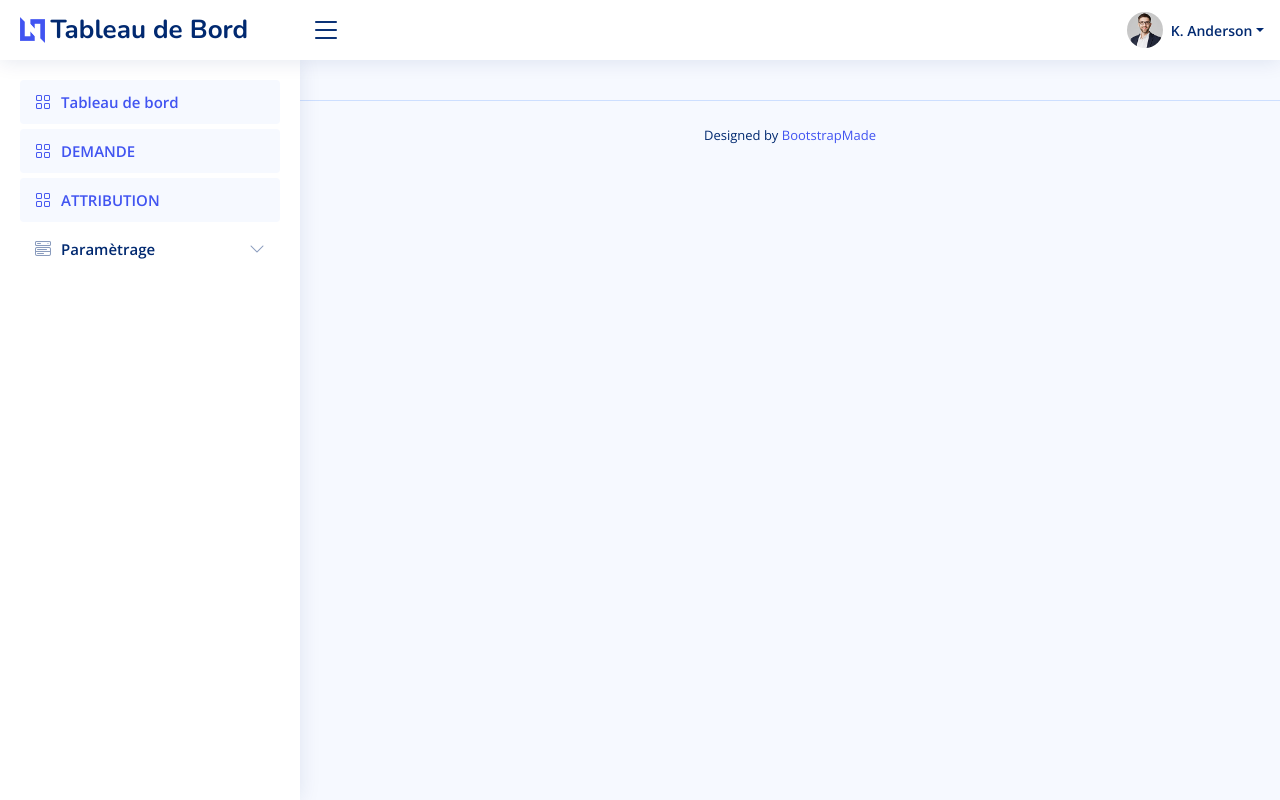
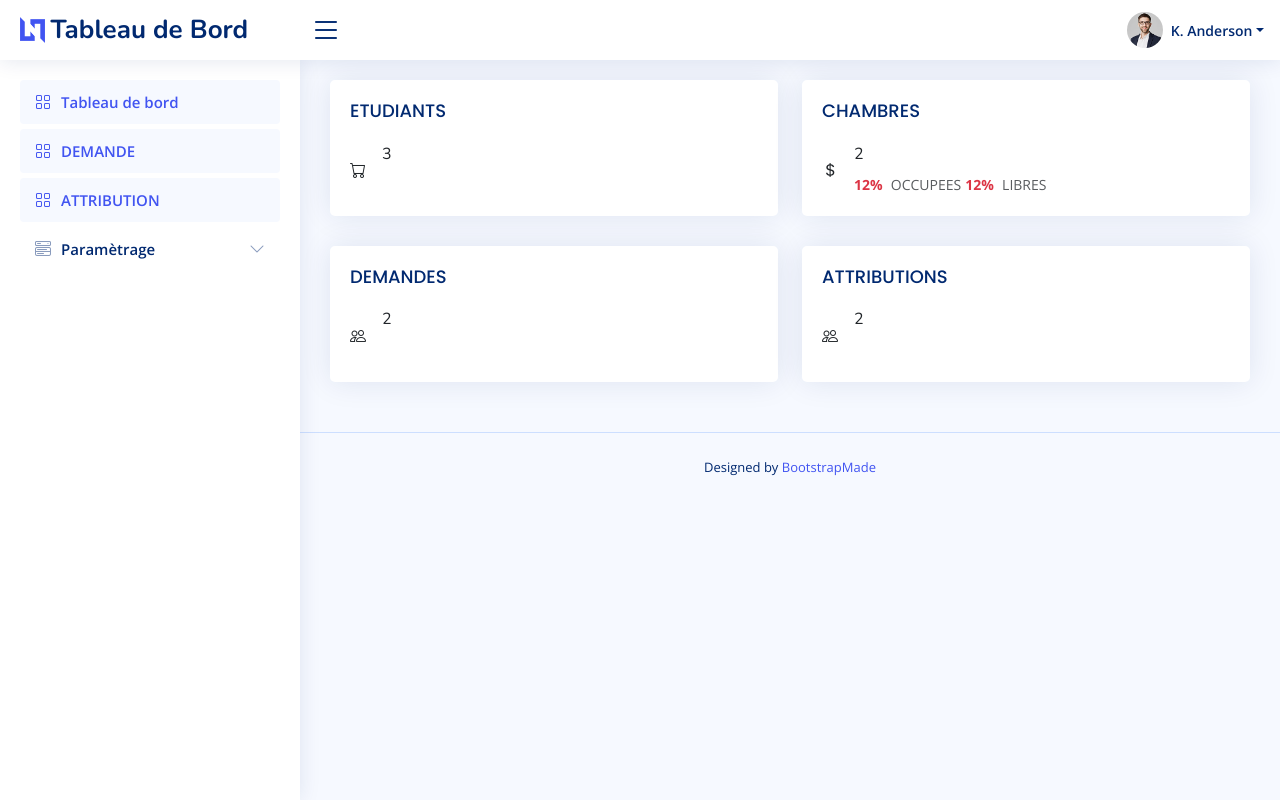
Before and after one commit to TonyV23/University-accommodation-management, a Django app: page / in a window 1280 px wide. Run offline with Django 4.2, Linux system fonts and the light colour scheme; data comes from the database, SQL or seed files in the repository; some libraries are stand-ins or nearby versions.

Commit message:
add card dashboard

```diff
--- a/app/templates/app/home/index.html
+++ b/app/templates/app/home/index.html
@@ -1,5 +1,96 @@
 {% extends 'app/layouts/default.html' %}
 
 {% block content %}
-<div class="content"></div>
+<div class="content">
+    <div class="col-lg-12">
+        <div class="row">
+
+            <div class="col-xxl-3 col-md-6">
+                <div class="card info-card sales-card">
+
+                    <div class="card-body">
+                        <h5 class="card-title">ETUDIANTS</h5>
+
+                        <div class="d-flex align-items-center">
+                            <div class="card-icon rounded-circle d-flex align-items-center justify-content-center">
+                                <i class="bi bi-cart"></i>
+                            </div>
+                            <div class="ps-3">
+                                <h6>{{all_students}}</h6>
+                                <span class="text-danger small pt-1 fw-bold"></span> <span
+                                    class="text-muted small pt-2 ps-1"></span>
+                            </div>
+                        </div>
+                    </div>
+
+                </div>
+            </div>
+
+            <div class="col-xxl-3 col-md-6">
+                <div class="card info-card revenue-card">
+
+                    <div class="card-body">
+                        <h5 class="card-title">CHAMBRES</h5>
+
+                        <div class="d-flex align-items-center">
+                            <div class="card-icon rounded-circle d-flex align-items-center justify-content-center">
+                                <i class="bi bi-currency-dollar"></i>
+                            </div>
+                            <div class="ps-3">
+                                <h6>{{all_bedrooms}}</h6>
+                                <span class="text-danger small pt-1 fw-bold">12%</span> <span
+                                    class="text-muted small pt-2 ps-1">OCCUPEES</span>
+                                <span class="text-danger small pt-1 fw-bold">12%</span> <span
+                                    class="text-muted small pt-2 ps-1">LIBRES</span>
+
+                            </div>
+                        </div>
+                    </div>
+
+                </div>
+            </div>
+
+            <div class="col-xxl-3 col-md-6">
+                <div class="card info-card customers-card">
+                    <div class="card-body">
+                        <h5 class="card-title">DEMANDES</h5>
+
+                        <div class="d-flex align-items-center">
+                            <div class="card-icon rounded-circle d-flex align-items-center justify-content-center">
+                                <i class="bi bi-people"></i>
+                            </div>
+                            <div class="ps-3">
+                                <h6>{{all_applications}}</h6>
+                                <span class="text-danger small pt-1 fw-bold"></span> <span
+                                    class="text-muted small pt-2 ps-1"></span>
+                            </div>
+                        </div>
+
+                    </div>
+                </div>
+            </div>
+
+            <div class="col-xxl-3 col-md-6">
+                <div class="card info-card customers-card">
+                    <div class="card-body">
+                        <h5 class="card-title">ATTRIBUTIONS</h5>
+                        <div class="d-flex align-items-center">
+                            <div class="card-icon rounded-circle d-flex align-items-center justify-content-center">
+                                <i class="bi bi-people"></i>
+                            </div>
+                            <div class="ps-3">
+                                <h6>{{all_attributions}}</h6>
+                                <span class="text-danger small pt-1 fw-bold"></span> <span
+                                    class="text-muted small pt-2 ps-1"></span>
+
+                            </div>
+                        </div>
+
+                    </div>
+                </div>
+            </div>
+        </div>
+    </div>
+
+</div>
 {% endblock %}
--- a/app/views/home.py
+++ b/app/views/home.py
@@ -1,12 +1,23 @@
 from django.shortcuts import render
+from app.models import Student, BedRoom, Application, Attribution
 
 
 def index(request) :
 
     page_title = 'Tableau de Bord'
     template = 'app/home/index.html'
+
+    all_students = Student.objects.all().count()
+    all_bedrooms = BedRoom.objects.all().count()
+    all_applications = Application.objects.all().count()
+    all_attributions = Attribution.objects.all().count()
+
     context = {
-            'page_title' : page_title
+            'page_title' : page_title,
+            'all_students' : all_students,
+            'all_bedrooms' : all_bedrooms,
+            'all_applications' : all_applications,
+            'all_attributions' : all_attributions,
         }
 
     return render(
```
